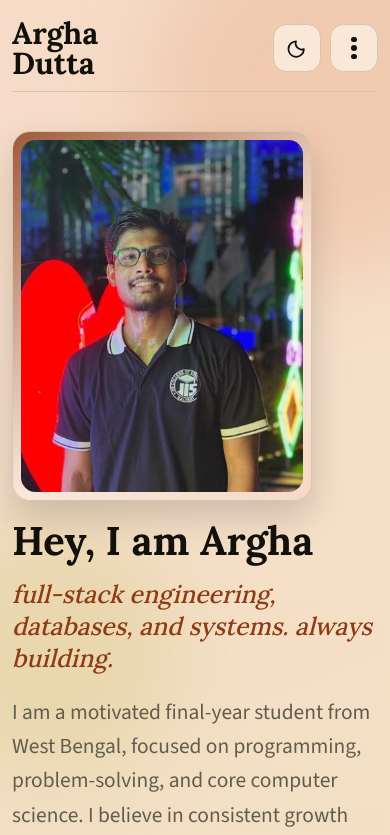
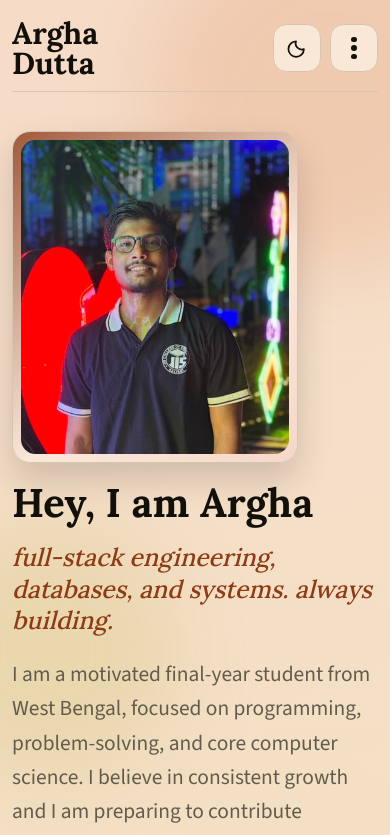
Before and after one commit to dutta-argha/portfolio, a Next.js app: page / in a window 390 px wide. Shown: the top 835 px of the page. Built offline with nearby package versions, Linux system fonts and the light colour scheme.

Commit message:
Refine hero photo size and styling

```diff
--- a/src/app/globals.css
+++ b/src/app/globals.css
@@ -339,7 +339,7 @@ h3,
 }
 
 .hero-photo-ring {
-  width: min(100%, 360px);
+  width: min(100%, 342px);
   border-radius: 1.15rem;
   padding: 0.5rem;
   background:
@@ -348,6 +348,7 @@ h3,
     var(--panel);
   border: 1px solid var(--line);
   box-shadow: 0 16px 35px rgba(0, 0, 0, 0.16);
+  overflow: hidden;
 }
 
 .hero-photo {
@@ -356,7 +357,8 @@ h3,
   display: block;
   border-radius: 0.9rem;
   object-fit: cover;
-  aspect-ratio: 4 / 5;
+  aspect-ratio: 4 / 4.7;
+  filter: saturate(1.04) contrast(1.02);
 }
 
 .button {
@@ -635,7 +637,7 @@ h2 {
   }
 
   .hero-photo-ring {
-    width: min(100%, 300px);
+    width: min(100%, 286px);
   }
 
   .projects-grid {
```
